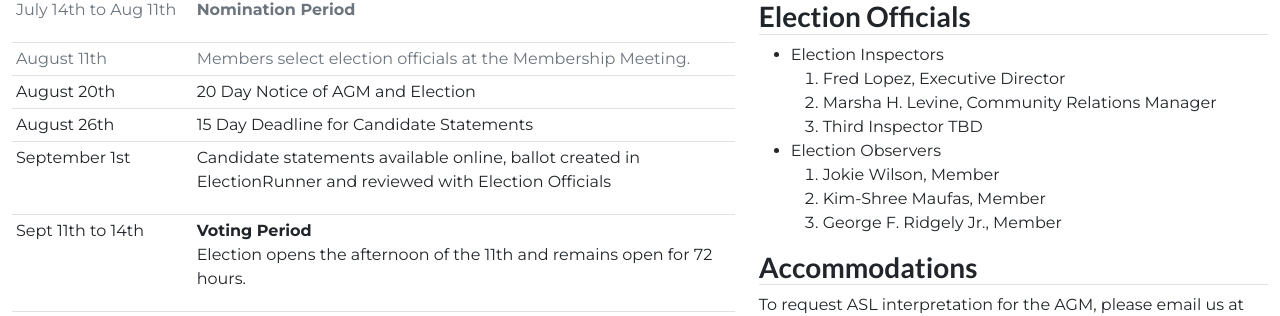
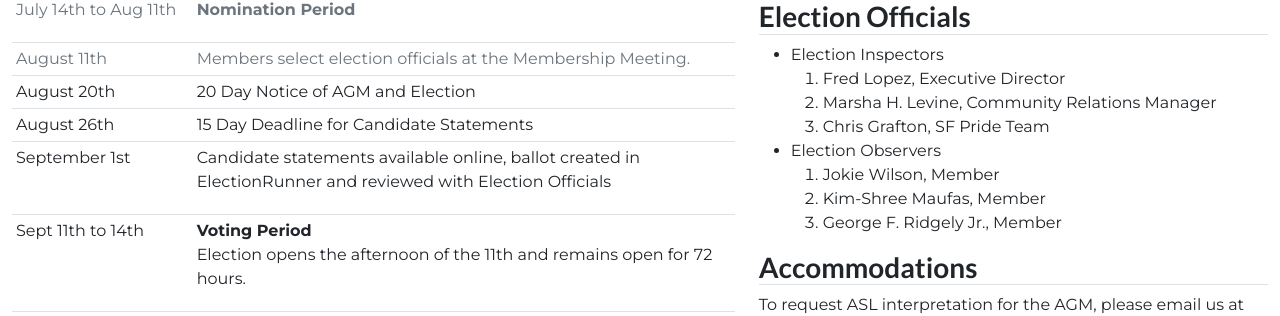
Before and after one commit to sfpride/members, a Jekyll site: the page built from election/index.html, in a window 1280 px wide and 900 px high, scrolled down 1388 px. Shown: the part 143-459 px from the top of the window. Built offline with Jekyll 4.4.1, drawn with Linux system fonts in a browser that asks for light colours.

Commit message:
Update index.html

```diff
--- a/election/index.html
+++ b/election/index.html
@@ -192,7 +192,7 @@ title: 2021 Board Election
                             <ol>
                                 <li>Fred Lopez, Executive Director</li>
                                 <li>Marsha H. Levine, Community Relations Manager</li>
-                                <li>Third Inspector TBD</li>
+                                <li>Chris Grafton, SF Pride Team</li>
                             </ol>
                         </li>
                         <li>Election Observers
```
